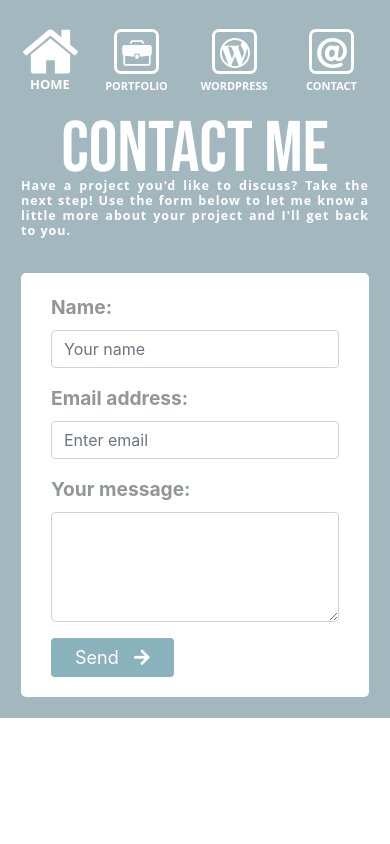
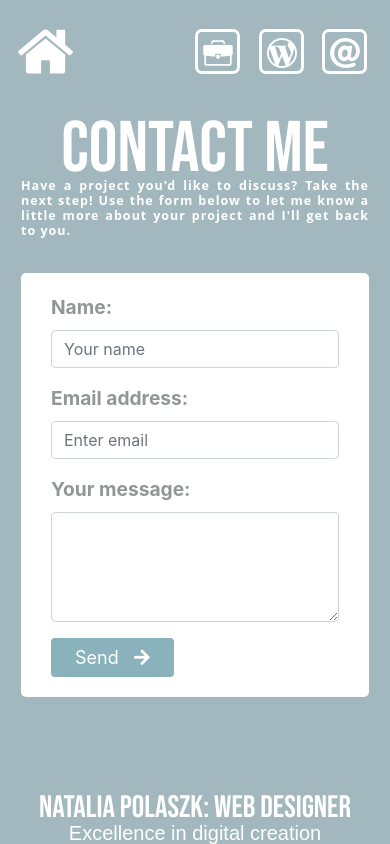
Before and after one commit to nataliapolaszk/nataliapolaszk.github.io, a plain HTML site: page contact/index.html in a window 390 px wide. Drawn offline with nearby package versions, Linux system fonts and the light colour scheme.

Commit message:
Add files via upload

```diff
--- a/assets/css/global.css
+++ b/assets/css/global.css
@@ -162,12 +162,11 @@ footer ul.footer-links li a, footer a.privacy-legal {
         margin-left:18px;
         margin-top: -5px;
         margin-bottom: -3px;
-        float:left
-    }
-
-    .topnav #home {        position:absolute;
-        left: 30px;
-    top:48px}
+        position:absolute!important;
+        left:0!important
+    }
+
+    .topnav #home {  display:none}
 
     .contact .topnav img {
         position:relative;
@@ -176,9 +175,18 @@ footer ul.footer-links li a, footer a.privacy-legal {
     .topnav .flex-column {
         height: 80px;
         position: relative;
+        padding-left:20%
+    }
+    .contact .flex-column {
+        padding-left: 50%;
+        margin-right:1%
+
+    }
+    .contact .flex-column p {
+        display:none
     }
     .topnav .nav-item {
-        width: 20%
+        width: 20%!important
     }
     .topnav .nav-link {
         padding: 0px 0px 0px 0px!important;
@@ -191,10 +199,7 @@ footer ul.footer-links li a, footer a.privacy-legal {
         text-transform: uppercase;
         letter-spacing: 0px!important;
     }
-    .topnav li.nav-item #home {
-        font-weight: bold!important;
-        font-size: 13px
-    }
+
     .d-header {
         display: none
     }
@@ -381,15 +386,39 @@ footer ul.footer-links li a, footer a.privacy-legal {
         overflow: hidden!important;
     }
 
-    footer h4 {
+    #footer-blue {
+        position: relative;
+        text-align: center;
+        color: #fff;
+        height: 40vh;
+
+        background: #a2b8be!important;
+        overflow: hidden!important;
+    }
+
+    #footer .last {
+        padding: 50% 0px 0px 0px
+    }
+    #footer-blue .last {
+        padding: 20% 0px 0px 0px
+    }
+
+    .last {
+        padding-top: 10%
+    }
+    footer ul.footer-icons li {
+        margin: 0 5px 0 5px!important
+    }
+
+    #footer-blue h4 {
         color: #fff;
         font-family: 'Bebas Neue', cursive;
         font-weight: normal;
         line-height: 0.8;
-        font-size: calc(50px + (100 - 50) * ((100vw - 320px) / (1600 - 320)))!important;
+        font-size: calc(30px + (50 - 30) * ((100vw - 320px) / (1600 - 320)))!important;
         letter-spacing: 0px;
         text-transform: uppercase;
-        margin: 0 10% 5% 10%
+        margin: 0 10% 0% 10%
     }
 
     footer h2 {
@@ -397,19 +426,13 @@ footer ul.footer-links li a, footer a.privacy-legal {
         color: #fff;
         margin: -10px auto 36px auto;
         font-size: calc(14px + (26 - 14) * ((100vw - 320px)/(1600 - 320))) !important;
-    }
-    .last {
-        padding-top: 25vh!important
-    }
-    footer ul.footer-icons li {
-        margin: 0 5px 0 5px!important
     }
 
 
     .contact {
     background: #a2b8be;
     margin: 0px 0px 0px 0px!important;
-
+    overflow-x:hidden!important;
     overflow:auto
 }
     .contact .col-md-8 {
@@ -731,9 +754,7 @@ img[src^="../assets/img/lightbulb-m.svg"] {
 
 
 .sidenav li.nav-item #home1 {
-    font-weight: bold!important;
-    font-size:14px!important;
-margin-top:3px}
+    display:none}
 
 /* Menu options: tablets/desktops */
 
@@ -1352,7 +1373,23 @@ margin-top:3px}
 .last {
     padding-top: 10%
 }
-
+footer h4 {
+    color: #fff;
+    font-family: 'Bebas Neue', cursive;
+    font-weight: normal;
+    line-height: 0.8;
+    font-size: calc(50px + (50 - 50) * ((100vw - 320px) / (1600 - 320)))!important;
+    letter-spacing: 0px;
+    text-transform: uppercase;
+    margin: 0 10% 3% 10%
+}
+
+footer h2 {
+    font-weight: bold;
+    color: #fff;
+    margin: -10px auto 36px auto;
+    font-size: calc(14px + (26 - 14) * ((100vw - 320px)/(1600 - 320))) !important;
+}
 }
 
 /* Desktop footer - inside padding  */
```
